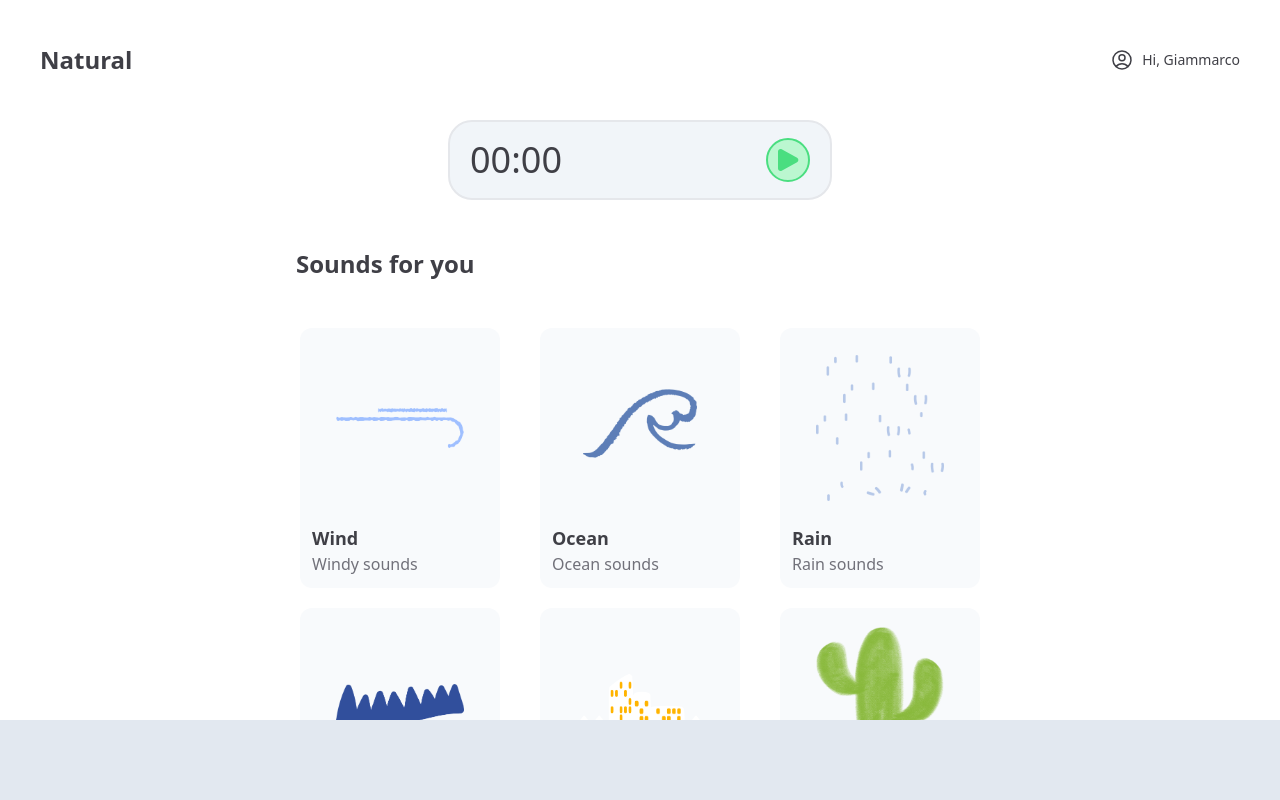
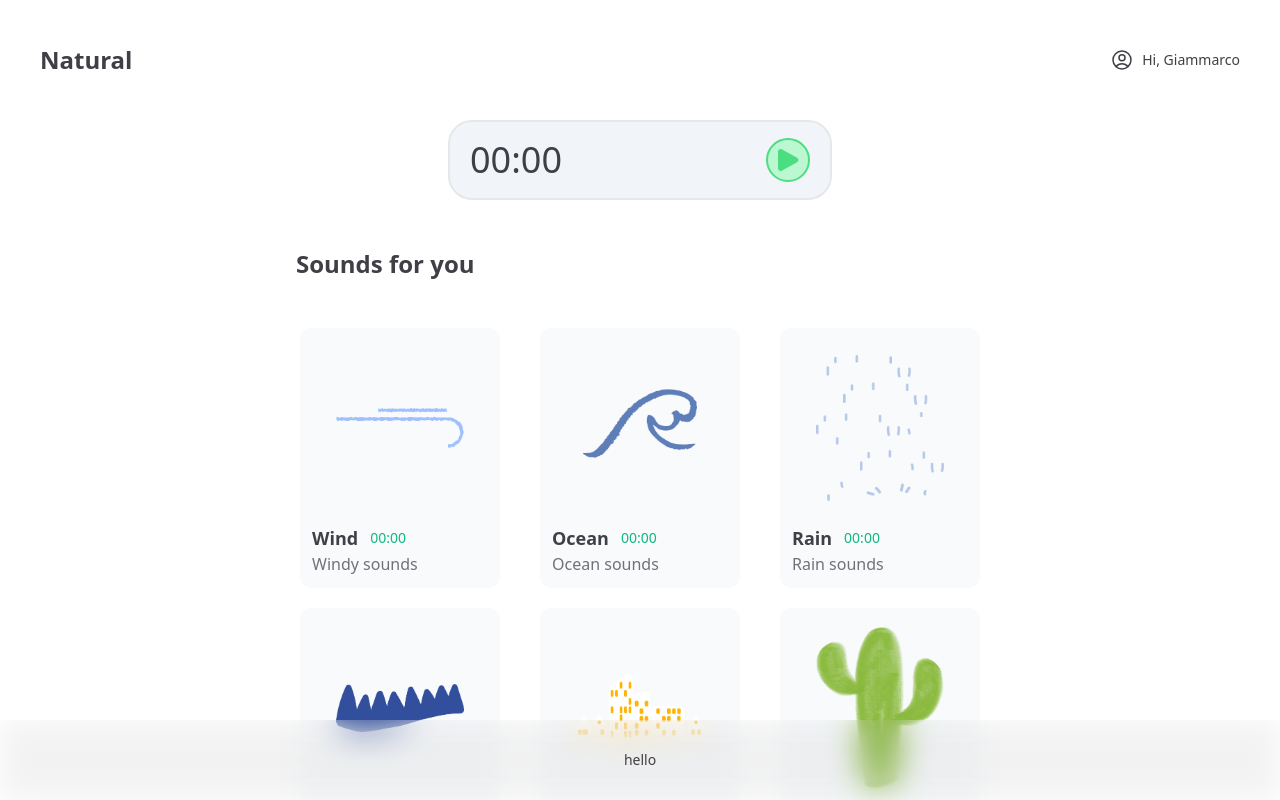
Before and after one commit to Giammarco-Ferranti/Meditation-Web-App, a React (Vite) app: page / in a window 1280 px wide. Shown: the top 800 px of the page. Built offline with nearby package versions, Linux system fonts and the light colour scheme; no server answers; data requests are answered from the project's data file.

Commit message:
aggiunto redux per il player

```diff
--- a/src/Layouts/Player.jsx
+++ b/src/Layouts/Player.jsx
@@ -1,8 +1,31 @@
 import React from "react";
 
+import { useSelector } from "react-redux";
+
 const Player = () => {
+  // const songPlaying = useSelector((state) => state.player.value);
+  // console.log(songPlaying.image);
   return (
-    <div className="sticky bottom-0 left-0 flex flex-row justify-center items-center h-20 w-screen bg-slate-200"></div>
+    <div className="sticky bottom-0 left-0 flex flex-row justify-center items-center h-20 w-screen backdrop-blur-lg backdrop-brightness-95">
+      <h1>hello</h1>
+      {/* <img className="h-5" src={songPlaying.image} />
+      <h1>{songPlaying.title}</h1>
+      <svg
+        xmlns="http://www.w3.org/2000/svg"
+        fill="none"
+        viewBox="0 0 24 24"
+        strokeWidth={1.5}
+        stroke="currentColor"
+        className="w-6 h-6"
+      >
+        <path
+          strokeLinecap="round"
+          strokeLinejoin="round"
+          d="M5.25 5.653c0-.856.917-1.398 1.667-.986l11.54 6.347a1.125 1.125 0 0 1 0 1.972l-11.54 6.347a1.125 1.125 0 0 1-1.667-.986V5.653Z"
+        />
+      </svg>
+      <input type="range" /> */}
+    </div>
   );
 };
 
--- /dev/null
+++ b/src/Services/store/slicer/songPlayer.js
@@ -0,0 +1,22 @@
+import { createSlice } from "@reduxjs/toolkit";
+
+const initialState = {
+  value: null,
+  isActive: false,
+};
+
+export const playerSlice = createSlice({
+  name: "songPlayer",
+  initialState,
+  reducers: {
+    setValue: (state, action) => {
+      state.value = action.payload;
+    },
+    active: (state, action) => {
+      state.isActive = action.payload;
+    },
+  },
+});
+
+export const { setValue, active } = playerSlice.actions;
+export default playerSlice.reducer;
--- a/src/Services/store/store.js
+++ b/src/Services/store/store.js
@@ -1,8 +1,10 @@
 import { configureStore } from "@reduxjs/toolkit";
-import countDownSliceReducer from "./slicer/countDown";
+import countDownSliceReducer from "./slicer/countDown.js";
+import playerSliceReducer from "./slicer/songPlayer";
 
 export const store = configureStore({
   reducer: {
     countDown: countDownSliceReducer,
+    player: playerSliceReducer,
   },
 });
--- a/src/components/SoundCard.jsx
+++ b/src/components/SoundCard.jsx
@@ -1,9 +1,14 @@
 import React, { useState } from "react";
+import { useDispatch } from "react-redux";
 import { useNavigate } from "react-router-dom";
+import { setValue } from "src/Services/store/slicer/songPlayer";
 import useSound from "use-sound";
 
 const SoundCard = ({ sound }) => {
+  const dispatch = useDispatch();
   const [play, { stop, duration }] = useSound(sound.sounds);
+  const minutes = new Date(duration).getMinutes();
+  const seconds = new Date(duration).getSeconds();
 
   const navigate = useNavigate();
   // const clickRoute = () => navigate("/player");
@@ -13,7 +18,7 @@ const SoundCard = ({ sound }) => {
       className="bg-slate-50 w-min py-3 px-3 rounded-xl flex xxs:flex-row xs:flex-row sm:flex-col justify-center items-center text-left cursor-pointer hover:opacity-80 active:opacity-100"
       onMouseEnter={() => play()}
       onMouseLeave={() => stop()}
-      onClick={() => console.log(duration)}
+      onClick={() => dispatch(setValue(sound))}
     >
       <div className="relative flex justify-center items-center  xxs:h-20 xxs:w-20 sm:w-44 sm:h-44 rounded-md">
         <img
@@ -23,8 +28,14 @@ const SoundCard = ({ sound }) => {
         />
       </div>
 
-      <div className="xxs:pl-3 xxs:w-36 sm:w-44 sm:pt-2 sm:pl-0">
-        <h1 className="font-bold text-lg">{sound.title}</h1>
+      <div className="flex flex-col xxs:pl-3 xxs:w-36 sm:w-44 sm:pt-2 sm:pl-0">
+        <div className="flex flex-row justify-start items-center gap-3">
+          <h1 className="font-bold text-lg">{sound.title}</h1>
+          <p className="text-emerald-500">
+            <span>{(minutes < 10 ? "0" : 0) + minutes}</span>:
+            <span>{(seconds < 10 ? "0" : 0) + seconds}</span>
+          </p>
+        </div>
         <h3 className="font-normal text-base text-text-medium truncate">
           {sound.description}
         </h3>
```
Also changed, not shown: 1 other file (tests, documents, lock files or other folders).
